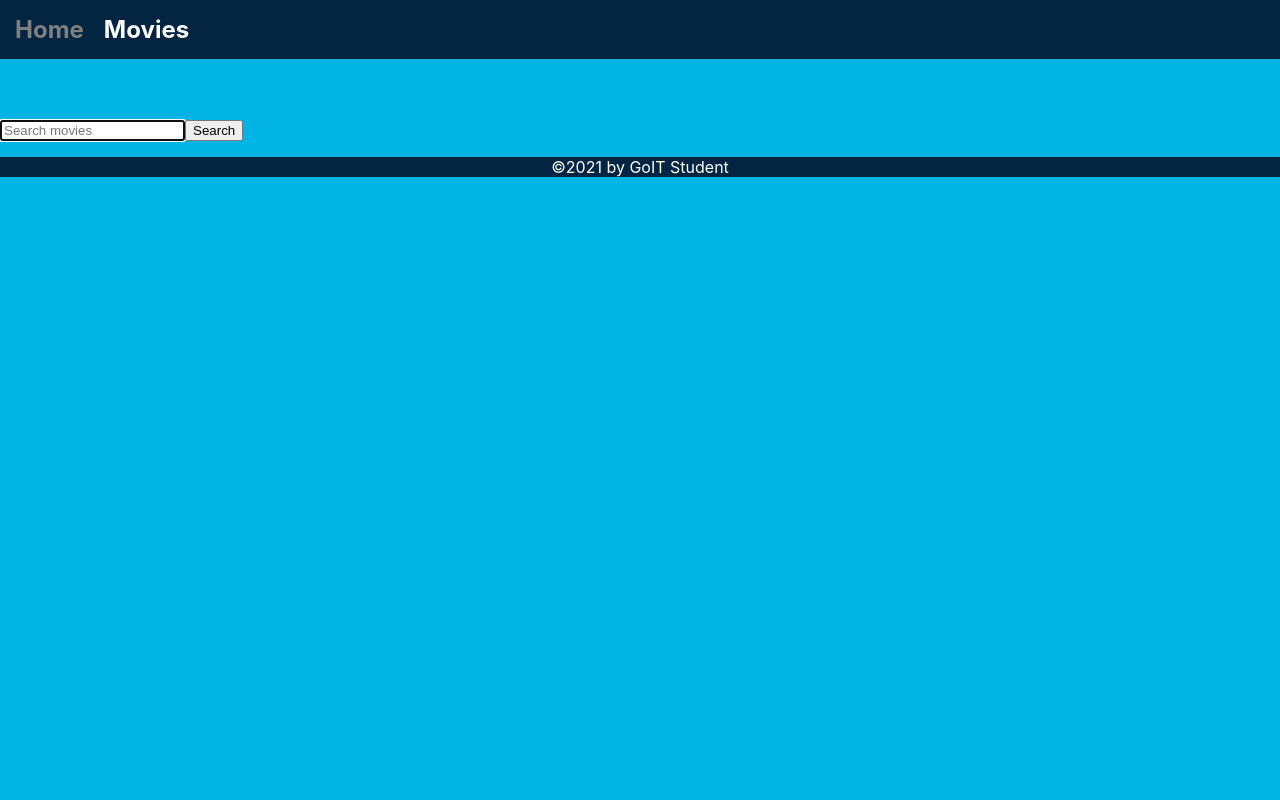
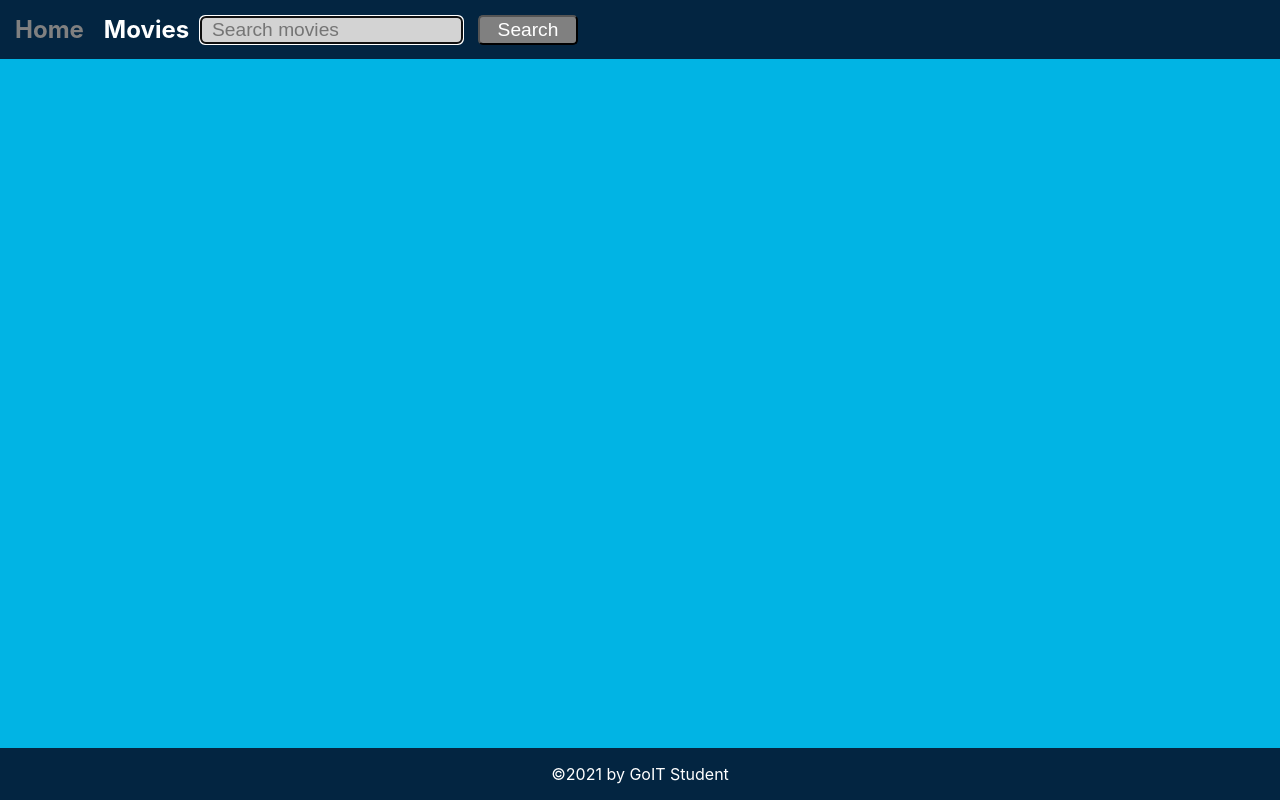
Before and after one commit to sptgin/goit-react-hw-04-movies, a React (Create React App) app: page /movies in a window 1280 px wide. Built offline with nearby package versions, Linux system fonts and the light colour scheme.

Commit message:
add styles for search line

```diff
--- a/src/components/Footer.css
+++ b/src/components/Footer.css
@@ -8,9 +8,9 @@
   color: white;
   display: block;
   text-align: center;
-  /* overflow: hidden;
+  overflow: hidden;
   position: fixed;
-  bottom: 0; */
+  bottom: 0;
   width: 100%;
 }
 .footertext::before {
--- a/src/components/MoviesSearch.css
+++ b/src/components/MoviesSearch.css
@@ -1,9 +1,28 @@
 .moviesSearch-form {
-  margin-top: 60px;
-  z-index: 5;
+  display: flex;
+  justify-content: flex-end;
+  align-items: center;
+  margin-top: 15px;
+  margin-right: 15px;
+  margin-left: 200px;
+  position: fixed;
 }
 .moviesSearch-input {
-  margin-top: 60px;
+  display: block;
+  color: black;
+  padding-left: 10px;
+
+  font-size: larger;
+  border-radius: 5px;
+  background-color: lightgray;
 }
 .moviesSearch-button {
+  width: 100px;
+  height: 30px;
+  color: white;
+  margin-left: 15px;
+  margin-right: 15px;
+  font-size: larger;
+  border-radius: 5px;
+  background-color: grey;
 }
--- a/src/views/MovieDetailsPage.css
+++ b/src/views/MovieDetailsPage.css
@@ -1,3 +1,7 @@
+.movieDetail {
+  margin-bottom: 60px;
+}
+
 .movieDetail-card {
   display: block;
   min-width: 320px;
```
